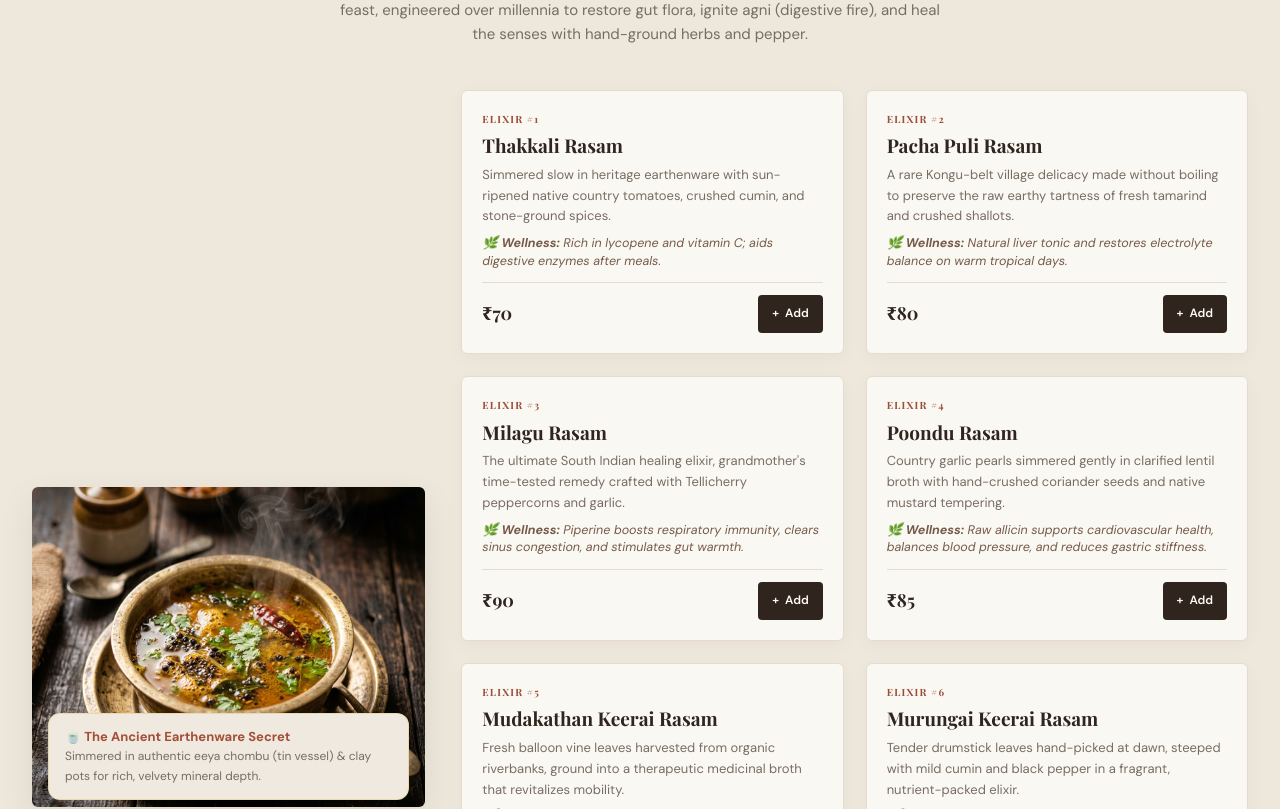
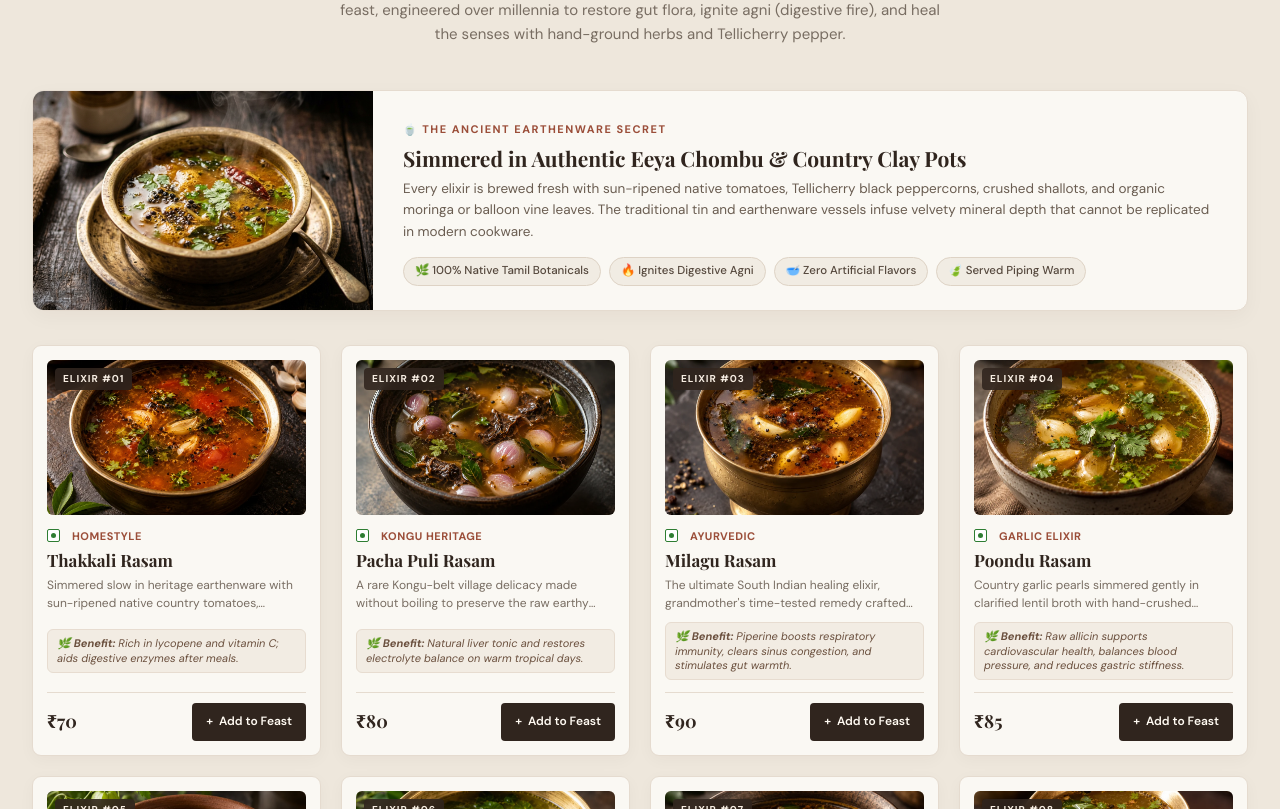
Before and after one commit to Mouli553/sooru-stories, a Next.js app: page / in a window 1280 px wide. Shown: the part 1071-1880 px from the top of the page. Built offline with nearby package versions, Linux system fonts and the light colour scheme; no server answers; a web font is replaced by a local one.

Commit message:
feat: center cart modal, improve 8 Rasams card placement with full-width grid and photos, and route emails to moulir607@gmail.com

```diff
--- a/app/globals.css
+++ b/app/globals.css
@@ -1013,24 +1013,31 @@ h3 {
   left: 0;
   right: 0;
   bottom: 0;
-  background: rgba(0, 0, 0, 0.75);
+  background: rgba(35, 27, 22, 0.58);
   backdrop-filter: blur(8px);
-  z-index: 1000;
-  display: flex;
-  justify-content: flex-end;
+  z-index: 1050;
+  display: flex;
+  align-items: center;
+  justify-content: center;
+  padding: 20px;
+  overflow-y: auto;
   animation: fadeIn 0.25s ease-out;
 }
 
 .cart-drawer {
   width: 100%;
-  max-width: 440px;
-  background: var(--forest-deep);
-  border-left: 1px solid var(--forest-border);
-  height: 100%;
+  max-width: 580px;
+  max-height: 88vh;
+  background: #faf8f3;
+  border: 1px solid #e3d8ca;
+  border-radius: 14px;
   display: flex;
   flex-direction: column;
-  box-shadow: var(--shadow-modal);
-  animation: slideLeft 0.3s cubic-bezier(0.25, 0.46, 0.45, 0.94);
+  box-shadow: 0 24px 70px rgba(48, 37, 30, 0.25);
+  animation: modalScaleUp 0.3s cubic-bezier(0.16, 1, 0.3, 1);
+  overflow: hidden;
+  position: relative;
+  margin: auto;
 }
 
 .drawer-header {
@@ -1694,6 +1701,159 @@ h1, h2, h3, h4 { color: #30251e; }
 .rasam-benefit { color: #765a49; }
 .rasam-footer { border-color: #e5dbcf; }
 .rasam-chronicles-layout > div:first-child img { border: 0 !important; border-radius: 6px !important; box-shadow: var(--shadow-md) !important; }
+
+/* Rasam Showcase & Improved Card Placement */
+.rasam-heritage-banner {
+  background: #faf8f3;
+  border: 1px solid #e5dbcf;
+  border-radius: 12px;
+  overflow: hidden;
+  margin-bottom: 34px;
+  display: grid;
+  grid-template-columns: 340px 1fr;
+  align-items: center;
+  box-shadow: 0 6px 20px rgba(48, 37, 30, 0.04);
+}
+.rasam-heritage-media {
+  position: relative;
+  height: 100%;
+  min-height: 200px;
+}
+.rasam-heritage-media img {
+  width: 100%;
+  height: 100%;
+  object-fit: cover;
+}
+.rasam-heritage-body {
+  padding: 24px 30px;
+}
+.rasam-heritage-pill {
+  display: inline-flex;
+  align-items: center;
+  gap: 6px;
+  font-size: 11px;
+  font-weight: 700;
+  color: #9b4e39;
+  text-transform: uppercase;
+  letter-spacing: 1.5px;
+  margin-bottom: 8px;
+}
+.rasam-heritage-title {
+  font-size: 21px;
+  font-family: var(--font-display);
+  color: #30251e;
+  margin: 0 0 8px;
+}
+.rasam-heritage-desc {
+  font-size: 13.5px;
+  color: #6a5d51;
+  line-height: 1.6;
+  margin: 0 0 14px;
+}
+.rasam-heritage-badges {
+  display: flex;
+  flex-wrap: wrap;
+  gap: 8px;
+}
+.rasam-heritage-badge-item {
+  background: #f1ece3;
+  border: 1px solid #ded3c5;
+  border-radius: 20px;
+  padding: 4px 11px;
+  font-size: 11.5px;
+  color: #55483d;
+  font-weight: 500;
+}
+
+/* 8 Rasams Full-Width Grid */
+.rasam-grid-8 {
+  display: grid;
+  grid-template-columns: repeat(4, 1fr);
+  gap: 20px;
+}
+.rasam-card-v2 {
+  background: #faf8f3;
+  border: 1px solid #e5dbcf;
+  border-radius: 9px;
+  padding: 14px;
+  display: flex;
+  flex-direction: column;
+  box-shadow: 0 4px 16px rgba(48, 37, 30, 0.035);
+  transition: transform 0.22s ease, box-shadow 0.22s ease, border-color 0.22s ease;
+}
+.rasam-card-v2:hover {
+  background: #fffdfa;
+  border-color: #cda18e;
+  transform: translateY(-4px);
+  box-shadow: 0 12px 28px rgba(48, 37, 30, 0.08);
+}
+.rasam-card-media-wrap {
+  position: relative;
+  width: 100%;
+  height: 155px;
+  border-radius: 6px;
+  overflow: hidden;
+  margin-bottom: 12px;
+  background: #e8ded2;
+}
+.rasam-card-media-wrap img {
+  width: 100%;
+  height: 100%;
+  object-fit: cover;
+  transition: transform 0.35s ease;
+}
+.rasam-card-v2:hover .rasam-card-media-wrap img {
+  transform: scale(1.05);
+}
+.rasam-elixir-tag {
+  position: absolute;
+  top: 8px;
+  left: 8px;
+  background: rgba(48, 37, 30, 0.88);
+  backdrop-filter: blur(4px);
+  color: #f7ede2;
+  font-size: 10px;
+  font-weight: 700;
+  letter-spacing: 1px;
+  padding: 3px 8px;
+  border-radius: 4px;
+  text-transform: uppercase;
+}
+.rasam-card-v2 .rasam-name {
+  font-size: 17px;
+  font-weight: 700;
+  color: #30251e;
+  margin: 0 0 5px;
+  line-height: 1.3;
+}
+.rasam-card-v2 .rasam-desc {
+  font-size: 12px;
+  color: #786d62;
+  line-height: 1.5;
+  margin-bottom: 10px;
+  display: -webkit-box;
+  -webkit-line-clamp: 2;
+  -webkit-box-orient: vertical;
+  overflow: hidden;
+}
+.rasam-card-v2 .rasam-benefit {
+  background: #f2ece3;
+  border: 1px solid #e7dcd0;
+  border-radius: 6px;
+  padding: 6px 9px;
+  font-size: 11px;
+  color: #6a4f3d;
+  line-height: 1.35;
+  margin-top: auto;
+  margin-bottom: 12px;
+}
+.rasam-card-v2 .rasam-footer {
+  display: flex;
+  align-items: center;
+  justify-content: space-between;
+  padding-top: 10px;
+  border-top: 1px solid #e5dbcf;
+}
 
 .category-belt { gap: 8px; margin-bottom: 32px; }
 .cat-pill { background: #fbf9f5; border: 1px solid #e1d7ca; color: #675b50; padding: 9px 15px; font-size: 12px; }
@@ -1744,21 +1904,40 @@ h1, h2, h3, h4 { color: #30251e; }
 .site-footer .footer-links a:hover { color: #fffaf2; }
 .footer-bottom { border-color: rgba(255,255,255,.14); }
 
-.drawer-backdrop, .modal-overlay { background: rgba(35, 27, 22, .52); backdrop-filter: blur(6px); }
+.drawer-backdrop, .modal-overlay {
+  position: fixed;
+  top: 0;
+  left: 0;
+  right: 0;
+  bottom: 0;
+  background: rgba(35, 27, 22, .58);
+  backdrop-filter: blur(8px);
+  z-index: 1050;
+  display: flex;
+  align-items: center;
+  justify-content: center;
+  padding: 20px;
+  overflow-y: auto;
+  animation: fadeIn 0.25s ease-out;
+}
 .cart-drawer, .modal-dialog { background: #faf8f3; color: #30251e; border: 1px solid #e3d8ca; }
 .cart-drawer {
   width: 100%;
-  max-width: 480px;
+  max-width: 580px;
+  max-height: 88vh;
   background: #faf8f3;
-  border-left: 1px solid #e3d8ca;
-  height: 100%;
+  border: 1px solid #e3d8ca;
+  border-radius: 14px;
   display: flex;
   flex-direction: column;
-  box-shadow: -12px 0 45px rgba(48, 37, 30, 0.18);
-  animation: slideLeft 0.3s cubic-bezier(0.16, 1, 0.3, 1);
+  box-shadow: 0 24px 70px rgba(48, 37, 30, 0.25);
+  animation: modalScaleUp 0.3s cubic-bezier(0.16, 1, 0.3, 1);
+  overflow: hidden;
+  position: relative;
+  margin: auto;
 }
 .drawer-header {
-  padding: 20px 24px;
+  padding: 18px 24px;
   background: #f1ece3;
   border-bottom: 1px solid #e3d8ca;
   display: flex;
@@ -1860,7 +2039,8 @@ h1, h2, h3, h4 { color: #30251e; }
 .cart-items-scroll {
   flex-grow: 1;
   overflow-y: auto;
-  padding: 18px 24px;
+  max-height: 44vh;
+  padding: 16px 24px;
   display: flex;
   flex-direction: column;
   gap: 12px;
@@ -2121,6 +2301,9 @@ div[style*="rgba(4, 18, 11"] { background: #f0e9df !important; color: #55483d; }
       linear-gradient(to right, rgba(241, 236, 227, 0.95) 0%, rgba(241, 236, 227, 0.88) 60%, rgba(241, 236, 227, 0.65) 100%),
       url('/images/hero-feast.jpg');
   }
+  .rasam-heritage-banner { grid-template-columns: 1fr; }
+  .rasam-heritage-media { height: 220px; }
+  .rasam-grid-8 { grid-template-columns: repeat(2, 1fr); gap: 16px; }
 }
 @media (max-width: 768px) {
   .nav-container { min-height: 72px; padding: 10px 18px; }
@@ -2150,6 +2333,11 @@ div[style*="rgba(4, 18, 11"] { background: #f0e9df !important; color: #55483d; }
   .story-badge-quote { right: 8px; bottom: -22px; max-width: 230px; }
   .testimonial-grid { grid-template-columns: 1fr; }
   .site-footer { padding: 52px 22px 24px; }
+  .rasam-grid-8 { grid-template-columns: repeat(2, 1fr); gap: 14px; }
+  .cart-drawer { max-height: 90vh; }
+}
+@media (max-width: 580px) {
+  .rasam-grid-8 { grid-template-columns: 1fr; }
 }
 @media (max-width: 480px) {
   .brand-title { font-size: 23px; }
@@ -2163,4 +2351,6 @@ div[style*="rgba(4, 18, 11"] { background: #f0e9df !important; color: #55483d; }
   .product-grid { grid-template-columns: 1fr; }
   .product-card-media { height: 230px; }
   .booking-form { grid-template-columns: 1fr; }
-}
+  .drawer-backdrop { padding: 10px; }
+  .cart-drawer { max-height: 94vh; border-radius: 12px; }
+}
--- a/components/TableBookingModal.tsx
+++ b/components/TableBookingModal.tsx
@@ -4,7 +4,7 @@ import React, { useState } from "react";
 import { useCart } from "@/lib/cart";
 import { trackLead } from "@/lib/analytics";
 
-const RESTAURANT_EMAIL = "soorustories@gmail.com";
+const RESTAURANT_EMAIL = "moulir607@gmail.com";
 const RESTAURANT_PHONE = "+91 93846 38754";
 
 export default function TableBookingModal() {
--- a/components/home/BookingSection.tsx
+++ b/components/home/BookingSection.tsx
@@ -56,7 +56,7 @@ export default function BookingSection() {
             </p>
 
             <a
-              href="mailto:soorustories@gmail.com?subject=Table%20Reservation%20Enquiry%20%E2%80%94%20Sooru%20%26%20Stories&body=Vanakkam%20Sooru%20%26%20Stories!%0A%0AI%20would%20like%20to%20reserve%20a%20table%20with%20the%20following%20details:%0A%0AGuest%20Name:%20%0ADate:%20%0ATime:%20%0AGuest%20Count:%20%0AContact%20Phone:%20%0A%0AThank%20you!"
+              href="mailto:moulir607@gmail.com?subject=Table%20Reservation%20Enquiry%20%E2%80%94%20Sooru%20%26%20Stories&body=Vanakkam%20Sooru%20%26%20Stories!%0A%0AI%20would%20like%20to%20reserve%20a%20table%20with%20the%20following%20details:%0A%0AGuest%20Name:%20%0ADate:%20%0ATime:%20%0AGuest%20Count:%20%0AContact%20Phone:%20%0A%0AThank%20you!"
               className="btn btn-secondary"
               style={{ width: "100%", justifyContent: "center" }}
             >
--- a/components/home/RasamChronicles.tsx
+++ b/components/home/RasamChronicles.tsx
@@ -2,92 +2,125 @@
 
 import React from "react";
 import Image from "next/image";
+import Link from "next/link";
 import { useCart } from "@/lib/cart";
-import { menuItems, formatINR } from "@/lib/menu";
+import { menuItems, formatINR, MenuItem } from "@/lib/menu";
+import { trackAddToCart } from "@/lib/analytics";
 
 export default function RasamChronicles() {
   const { addToCart } = useCart();
   const rasams = menuItems.filter((i) => i.category === "Digest & Eat");
 
+  const handleAdd = (rasam: MenuItem) => {
+    addToCart(rasam, 1);
+    trackAddToCart(rasam, 1);
+  };
+
   return (
     <section className="section rasam-spotlight" id="rasam">
       <div className="container">
+        {/* Section Header */}
         <div className="section-header">
-          <div className="eyebrow">The Rasam Chronicles</div>
+          <div className="eyebrow">The Rasam Chronicles · 8 Ancient Healing Elixirs</div>
           <h2>Digest &amp; Eat — 8 Ancient Herbal Healing Elixirs</h2>
           <p className="muted">
             In traditional South Indian dining, Rasam is never just a soup—it is the culinary climax
             of a feast, engineered over millennia to restore gut flora, ignite agni (digestive fire),
-            and heal the senses with hand-ground herbs and pepper.
+            and heal the senses with hand-ground herbs and Tellicherry pepper.
           </p>
         </div>
 
-        <div className="rasam-chronicles-layout">
-          <div style={{ position: "relative" }}>
+        {/* Heritage Craft Banner */}
+        <div className="rasam-heritage-banner">
+          <div className="rasam-heritage-media">
             <Image
               src="/images/rasam-chronicles.jpg"
-              alt="Steaming Traditional South Indian Rasam in Brass Bowl"
-              width={420}
-              height={320}
-              style={{
-                width: "100%",
-                borderRadius: "var(--radius-lg)",
-                border: "1px solid var(--gold)",
-                boxShadow: "var(--shadow-md)"
-              }}
+              alt="Steaming Traditional South Indian Rasam in Heritage Brass Bowl"
+              fill
+              sizes="(max-width: 1024px) 100vw, 340px"
+              style={{ objectFit: "cover" }}
             />
-            <div
-              style={{
-                position: "absolute",
-                bottom: 16,
-                left: 16,
-                right: 16,
-                background: "rgba(4, 18, 11, 0.88)",
-                backdropFilter: "blur(10px)",
-                padding: "12px 16px",
-                borderRadius: "var(--radius-md)",
-                border: "1px solid rgba(212, 175, 55, 0.3)"
-              }}
-            >
-              <div style={{ fontSize: 13, color: "var(--gold)", fontWeight: 700 }}>
+          </div>
+          <div className="rasam-heritage-body">
+            <div className="rasam-heritage-pill">
               🍵 The Ancient Earthenware Secret
             </div>
-              <div style={{ fontSize: 12, color: "var(--cream-muted)" }}>
-                Simmered in authentic eeya chombu (tin vessel) &amp; clay pots for rich, velvety mineral depth.
+            <h3 className="rasam-heritage-title">
+              Simmered in Authentic Eeya Chombu &amp; Country Clay Pots
+            </h3>
+            <p className="rasam-heritage-desc">
+              Every elixir is brewed fresh with sun-ripened native tomatoes, Tellicherry black peppercorns, crushed shallots,
+              and organic moringa or balloon vine leaves. The traditional tin and earthenware vessels infuse velvety mineral depth
+              that cannot be replicated in modern cookware.
+            </p>
+            <div className="rasam-heritage-badges">
+              <span className="rasam-heritage-badge-item">🌿 100% Native Tamil Botanicals</span>
+              <span className="rasam-heritage-badge-item">🔥 Ignites Digestive Agni</span>
+              <span className="rasam-heritage-badge-item">🥣 Zero Artificial Flavors</span>
+              <span className="rasam-heritage-badge-item">🍃 Served Piping Warm</span>
             </div>
           </div>
         </div>
 
-          <div className="rasam-grid">
+        {/* 8 Rasams Full-Width Grid */}
+        <div className="rasam-grid-8">
           {rasams.map((r, index) => (
-              <div key={r.id} className="rasam-card">
-                <div className="rasam-number">ELIXIR #{index + 1}</div>
-                <h3 className="rasam-name">{r.name}</h3>
-                <p className="muted" style={{ fontSize: 13, marginBottom: 8 }}>
-                  {r.description}
-                </p>
+            <div key={r.id} className="rasam-card-v2">
+              <div className="rasam-card-media-wrap">
+                <Image
+                  src={r.image}
+                  alt={r.name}
+                  fill
+                  sizes="(max-width: 640px) 100vw, (max-width: 1100px) 50vw, 25vw"
+                />
+                <span className="rasam-elixir-tag">
+                  Elixir #{String(index + 1).padStart(2, "0")}
+                </span>
+              </div>
+
+              <div style={{ display: "flex", alignItems: "center", gap: 6, marginBottom: 4 }}>
+                <span
+                  className="cart-veg-indicator"
+                  title="Pure Vegetarian Herbal Elixir"
+                >
+                  <span className="cart-veg-dot" />
+                </span>
+                <span style={{ fontSize: 11, color: "#9b4e39", fontWeight: 700, textTransform: "uppercase", letterSpacing: 0.5 }}>
+                  {r.tags?.[0] || "Digestive"}
+                </span>
+              </div>
+
+              <h3 className="rasam-name">
+                <Link href={`/menu/${r.slug}`} style={{ color: "inherit", textDecoration: "none" }}>
+                  {r.name}
+                </Link>
+              </h3>
+
+              <p className="rasam-desc">{r.description}</p>
+
               {r.healthBenefits && (
                 <div className="rasam-benefit">
-                    🌿 <strong>Wellness:</strong> {r.healthBenefits}
+                  🌿 <strong>Benefit:</strong> {r.healthBenefits}
                 </div>
               )}
+
               <div className="rasam-footer">
-                  <span className="card-price" style={{ fontSize: 18 }}>
+                <span className="card-price" style={{ fontSize: 18, fontWeight: 700 }}>
                   {formatINR(r.pricePaise)}
                 </span>
                 <button
                   type="button"
                   className="add-cart-btn"
-                    onClick={() => addToCart(r)}
+                  onClick={() => handleAdd(r)}
+                  aria-label={`Add ${r.name} to feast`}
                 >
-                    <span>+</span> Add
+                  <span>+</span> Add to Feast
                 </button>
               </div>
             </div>
           ))}
         </div>
       </div>
-      </div>
     </section>
   );
 }
--- a/lib/email.ts
+++ b/lib/email.ts
@@ -151,7 +151,7 @@ export interface ReservationEmailData {
 }
 
 export async function sendReservationEmail(resData: ReservationEmailData): Promise<{ success: boolean; simulated?: boolean }> {
-  const adminEmail = process.env.RESERVATION_EMAIL || process.env.SUPPORT_EMAIL || "soorustories@gmail.com";
+  const adminEmail = process.env.RESERVATION_EMAIL || process.env.SUPPORT_EMAIL || "moulir607@gmail.com";
 
   const adminHtml = `
     <!DOCTYPE html>
```
Lines whose indentation alone changed are shown as unchanged.
